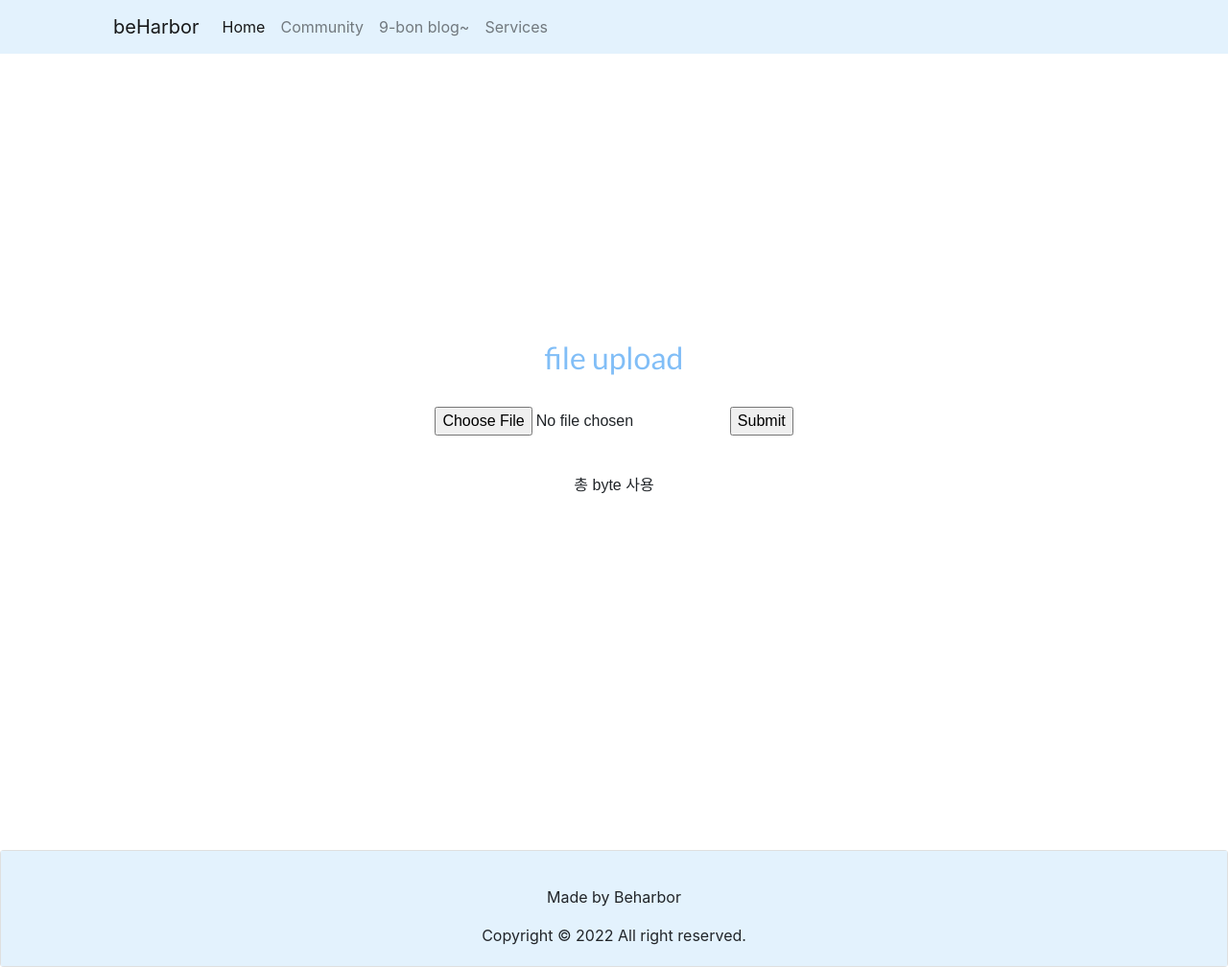
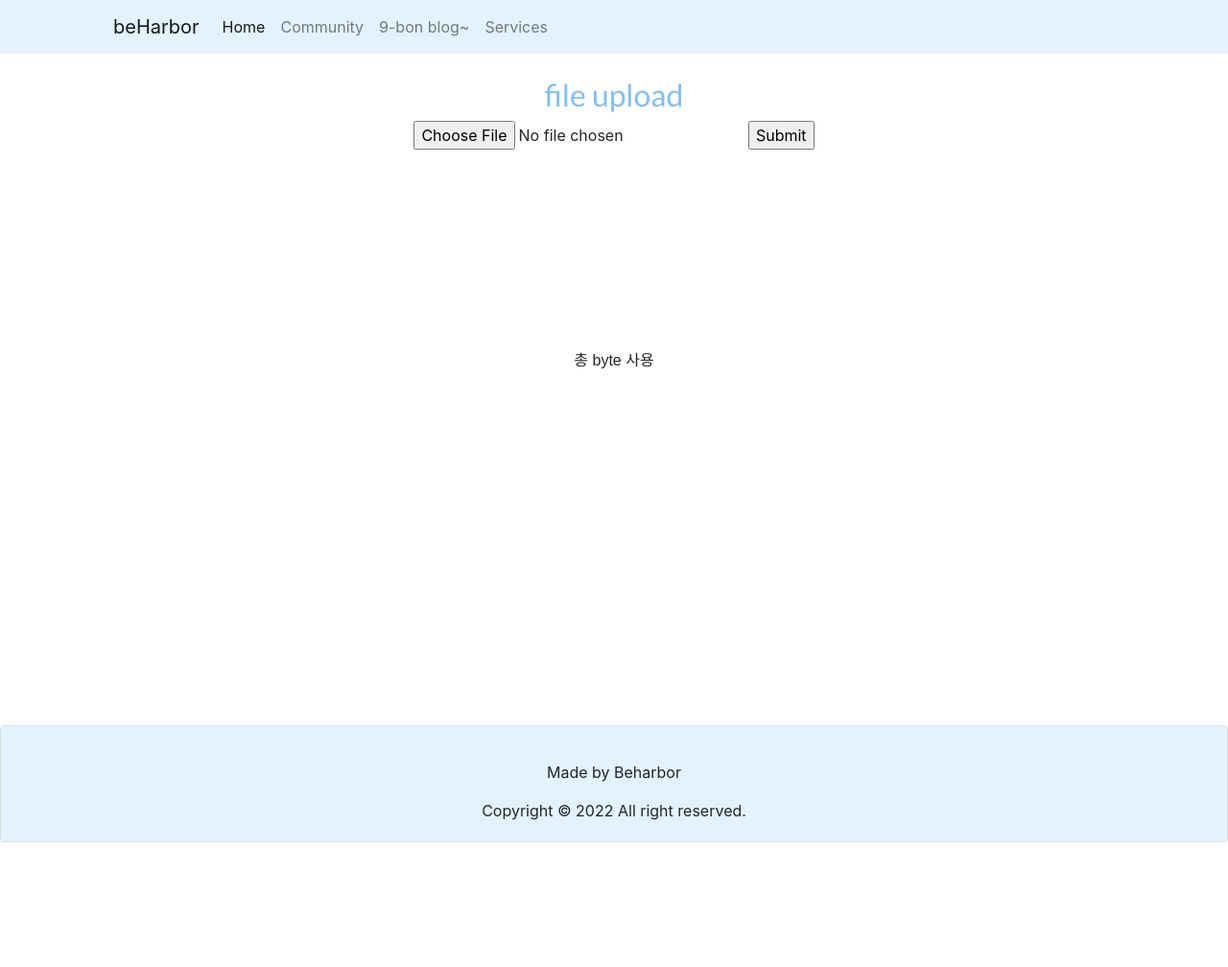
Before and after one commit to BonhyeonGu/BeHarbor_Front, a Flask app: page /testt in a window 1280 px wide. Shown: the whole page at 96% size. After the commit the page ends 878 px from the top, so only its background shows below. Run offline with Flask 2, Linux system fonts and the light colour scheme; some libraries are stand-ins or nearby versions.

Commit message:
파일 업로드 수정

```diff
--- a/static/css/file_setting.css
+++ b/static/css/file_setting.css
@@ -10,8 +10,14 @@
 	align-items: center;
 	flex-direction: column;
 	font-family: 'Montserrat', sans-serif;
-	height: 100vh;
-	margin: -20px 0 50px;
+	height: 50vh;
+	margin: 0px 0 200px;
+}
+.head{
+  display: flex;
+	justify-content: center;
+  align-items: center;
+	flex-direction: column;
 }
 h2{
     font-family: 'Lato', sans-serif;
--- a/templates/file_setting.html
+++ b/templates/file_setting.html
@@ -34,9 +34,9 @@
             </div>
         </div>
     </nav>
-    <div class="main">
-    <h2>file upload</h2>
     <br>
+    <div class ="head">
+        <h2>file upload</h2>
     <!-- <span class="total_use">총 사용량 : {{use}}byte</span> -->
     <!-- <div class ="filebox"> -->
         <form action="/upload_back" method="POST" enctype="multipart/form-data">
@@ -49,6 +49,8 @@
                 <input type = "submit" id="sm" />
             </div> -->
         </form>
+    </div>
+    <div class="main">
     <!-- </div> -->
     <div class ="tablebox">
         <!-- <caption class="total_use">총 사용량 : {{use}}byte</caption> -->
```
